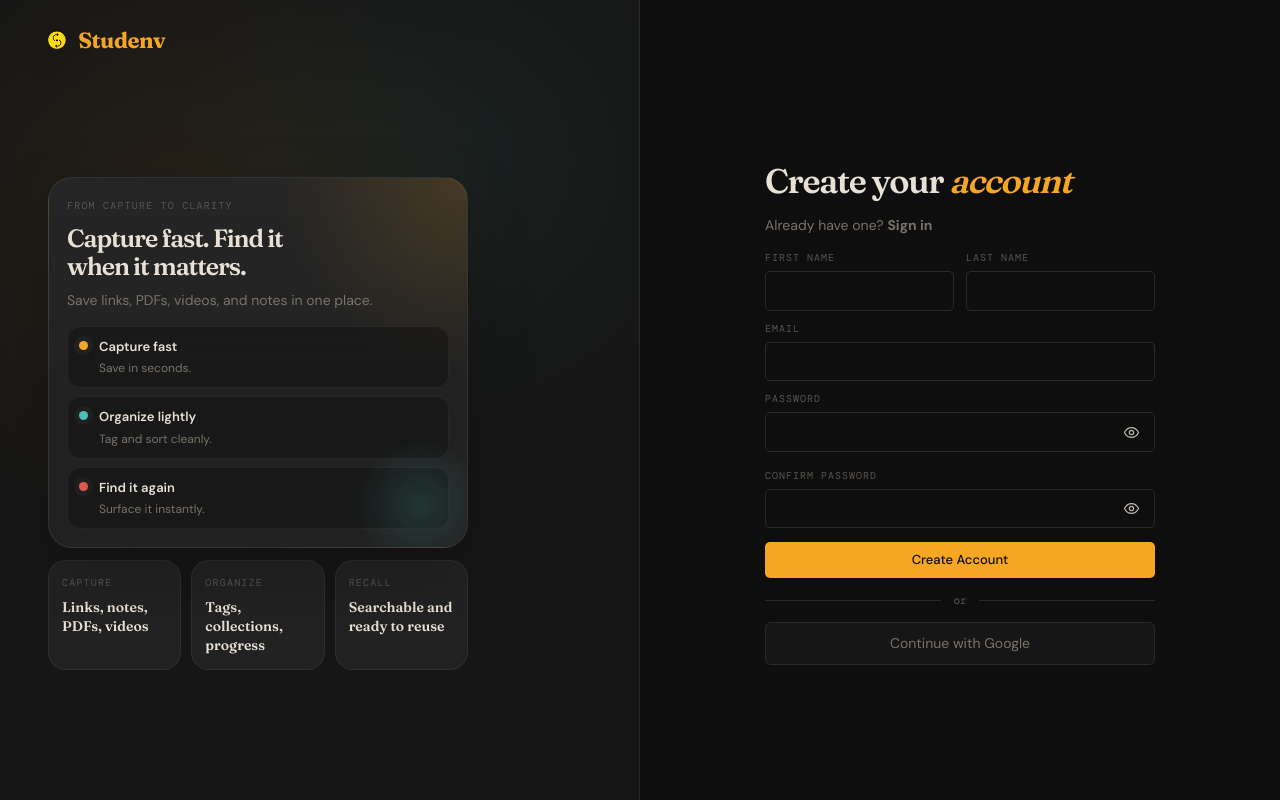
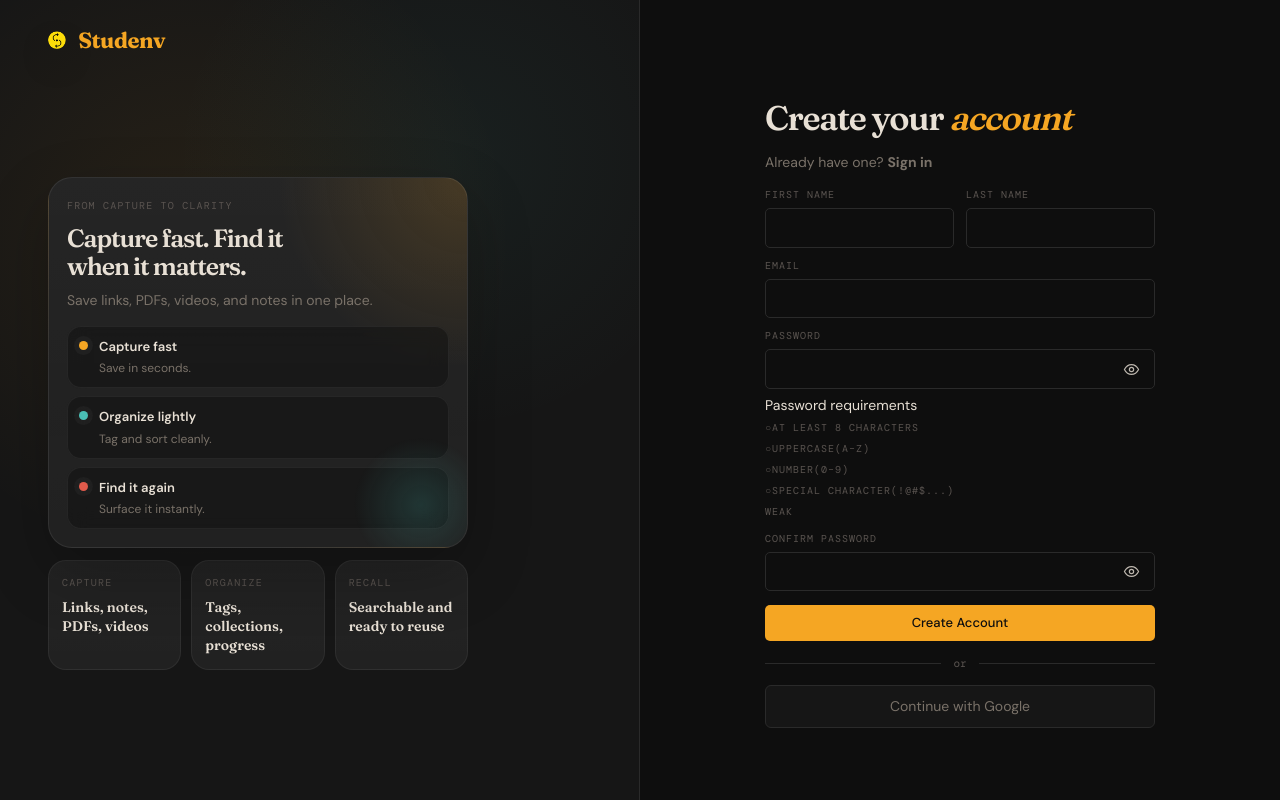
Before and after one commit to maxroute/studenv, a Next.js app: page /auth/signup in a window 1280 px wide. Built offline with nearby package versions, Linux system fonts and the light colour scheme; no server answers; a web font is replaced by a local one.

Commit message:
Add live password requirements guide to signup

```diff
--- a/app/(auth)/auth/signup/page.tsx
+++ b/app/(auth)/auth/signup/page.tsx
@@ -22,14 +22,22 @@ export default function SignupPage() {
   const [showPassword, setShowPassword] = useState(false);
   const [showConfirmPassword, setShowConfirmPassword] = useState(false);
 
-  const strength = useMemo(() => {
-    let score = 0;
-    if (form.password.length >= 8) score += 1;
-    if (/[A-Z]/.test(form.password)) score += 1;
-    if (/[0-9]/.test(form.password)) score += 1;
-    if (/[^A-Za-z0-9]/.test(form.password)) score += 1;
-    return score;
-  }, [form.password]);
+  const passwordRequirements = useMemo(
+    () => [
+      { label: "At least 8 characters", detail: "", met: form.password.length >= 8 },
+      { label: "Uppercase", detail: "(A–Z)", met: /[A-Z]/.test(form.password) },
+      { label: "Number", detail: "(0–9)", met: /[0-9]/.test(form.password) },
+      {
+        label: "Special character",
+        detail: "(!@#$...)",
+        met: /[^A-Za-z0-9]/.test(form.password),
+      },
+    ],
+    [form.password],
+  );
+
+  const strength = passwordRequirements.filter((requirement) => requirement.met).length;
+  const strengthLabel = strength <= 1 ? "Weak" : strength <= 3 ? "Fair" : "Strong";
 
   async function handleSignup() {
     if (loading) return;
@@ -214,15 +222,30 @@ export default function SignupPage() {
                   )}
                 </button>
               </div>
-              <div className="pwd-strength">
-                <div
-                  className="pwd-strength-fill"
-                  style={{
-                    width: `${strength * 25}%`,
-                    background:
-                      strength < 2 ? "#e05a4b" : strength < 4 ? "#f5a623" : "#5abf7a",
-                  }}
-                />
+              <div className="password-guide" aria-live="polite">
+                <div className="password-guide-heading">Password requirements</div>
+                <ul className="password-requirements">
+                  {passwordRequirements.map((requirement) => (
+                    <li
+                      className={requirement.met ? "password-requirement met" : "password-requirement"}
+                      key={requirement.label}
+                    >
+                      <span className="password-requirement-check" aria-hidden="true">
+                        {requirement.met ? "✓" : "○"}
+                      </span>
+                      <span>{requirement.label}</span>
+                      {requirement.detail && (
+                        <span className="password-requirement-detail">{requirement.detail}</span>
+                      )}
+                    </li>
+                  ))}
+                </ul>
+                <div className="password-strength-row">
+                  <div className="password-strength-track" aria-label={`Password strength: ${strengthLabel}`}>
+                    <span style={{ width: `${strength * 25}%` }} />
+                  </div>
+                  <span className="password-strength-label">{strengthLabel}</span>
+                </div>
               </div>
             </div>
             <div className="field">
```
